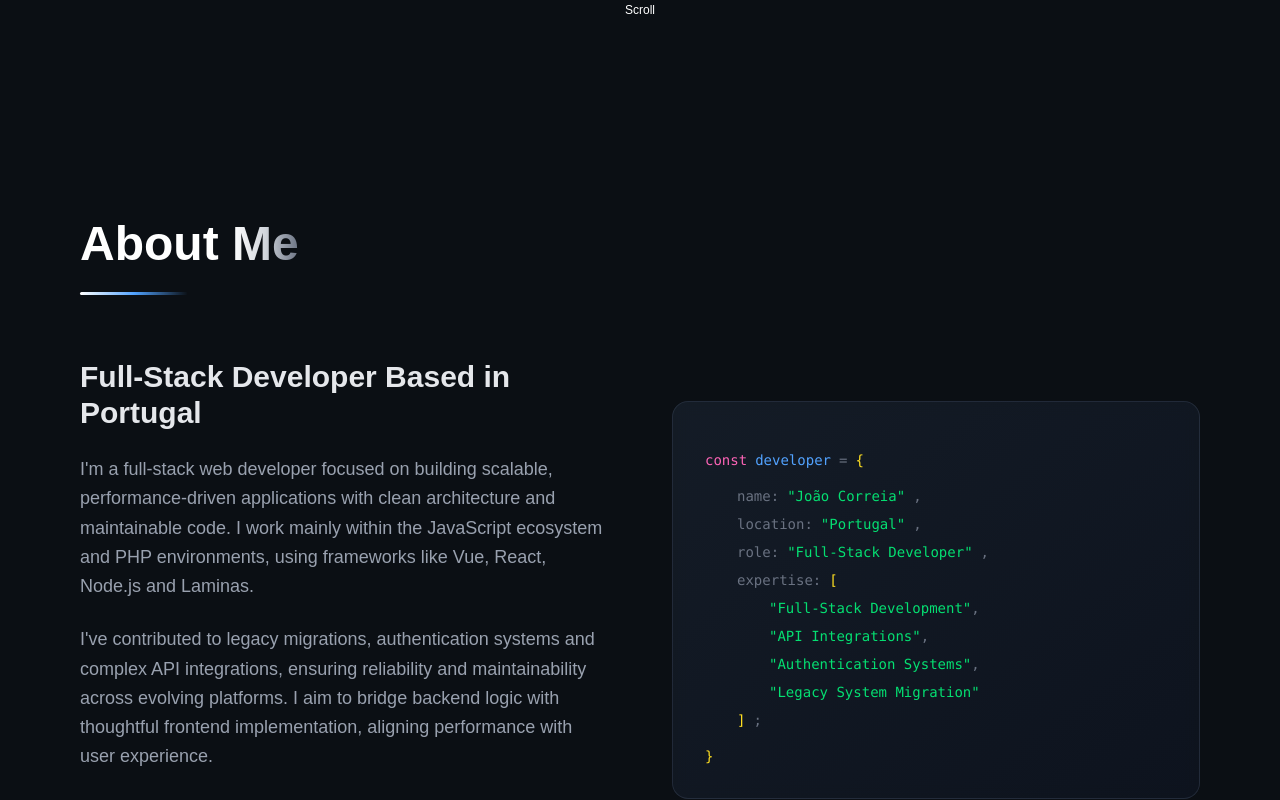
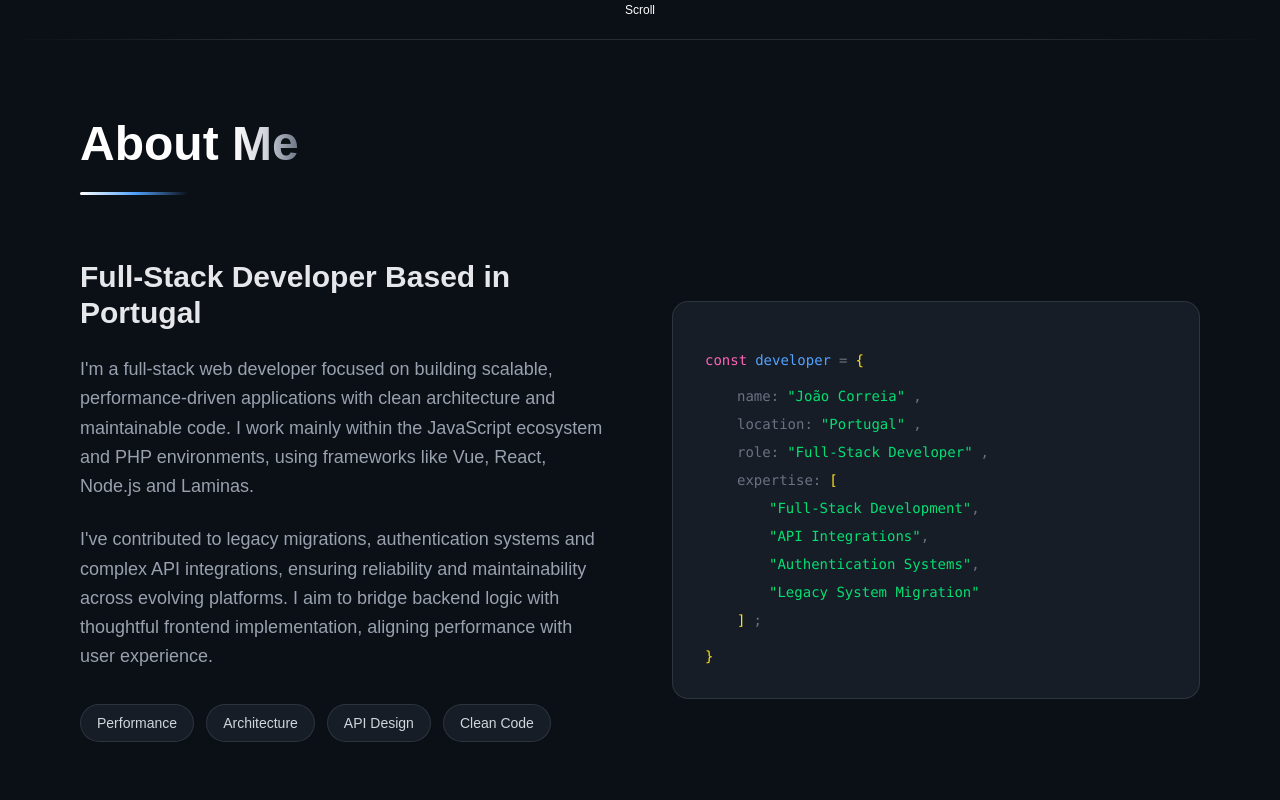
Before and after one commit to JoaoCorreia00/Portfolio, a Next.js app: page / in a window 1280 px wide. Shown: the part 760-1560 px from the top of the page. Built offline with nearby package versions, Linux system fonts and the light colour scheme.

Commit message:
Changed page structure and design to be more compact

```diff
--- a/app/components/ProjectCard.tsx
+++ b/app/components/ProjectCard.tsx
@@ -38,13 +38,13 @@ export default function ProjectCard({ project }: ProjectCardProps) {
   };
 
   return (
-    <div className="group relative bg-gradient-to-br from-gray-800/40 to-gray-900/60 rounded-2xl border border-gray-700/40 backdrop-blur-md overflow-hidden hover:border-gray-500/60 transition-all duration-500 hover:shadow-[0_0_40px_rgba(255,255,255,0.08)]">
+    <div className="group relative bg-[#161d27] rounded-2xl border border-white/10 overflow-hidden hover:border-white/20 transition-all duration-500">
       {/* Main Content Grid */}
       <div className={`flex flex-col ${isMobile ? 'lg:flex-row' : 'lg:flex-col'}`}>
 
         {/* Screenshot Section - Takes more space for mobile to show phone-like aspect */}
         <div className={`
-          relative overflow-hidden bg-gray-900/50
+          relative overflow-hidden bg-[#0a0e14]
           ${isMobile ? 'lg:w-1/2 lg:min-h-[610px]' : 'w-full h-64 lg:h-[320px]'}
         `}>
           <Image
--- a/app/globals.css
+++ b/app/globals.css
@@ -1,30 +1,59 @@
 @import "tailwindcss";
 
 :root {
-  --background: #0b0f14;
-  --foreground: #0b0f14;
+  --bg-deep: #080b10;
+  --bg-section: #0b0f16;
+
+  --bg-card: #12181f;
+  --bg-card-hover: #1a222d;
+
+  --accent: #3b82f6;
+  --accent-light: #60a5fa;
+
+  --text-primary: #f1f5f9;
+  --text-secondary: #94a3b8;
+  --text-muted: #64748b;
+
+  --border-subtle: rgba(255, 255, 255, 0.08);
+  --border-visible: rgba(255, 255, 255, 0.12);
 }
 
 body {
-  background: var(--background);
-  color: var(--foreground);
+  background: var(--bg-deep);
+  color: var(--text-primary);
   font-family: Arial, Helvetica, sans-serif;
   overflow-x: hidden;
 }
 
-/* Prevent layout shift and flickering with framer-motion animations */
+section {
+  position: relative;
+  background: var(--bg-section);
+}
+
+.section-boundary {
+  position: relative;
+}
+
+.section-boundary::after {
+  content: '';
+  position: absolute;
+  bottom: 0;
+  left: 0;
+  right: 0;
+  height: 1px;
+  background: linear-gradient(90deg,
+    transparent 0%,
+    var(--border-visible) 20%,
+    var(--border-visible) 80%,
+    transparent 100%
+  );
+}
+
 .motion-div, [class*="motion-"] {
   transform: translateZ(0);
   backface-visibility: hidden;
 }
 
-/* Ensure sections have proper stacking context */
-section {
-  position: relative;
-  transform: translateZ(0);
-}
-
-/* Typing cursor for the title animation */
 .typing-cursor {
   display: inline-block;
   width: 3px;
@@ -36,10 +65,9 @@ section {
   animation: blink 0.90s step-end infinite;
 }
 
-/* Spacing to replace cursor when typing is done - keeps text centered */
 .cursor-spacing {
   display: inline-block;
-  width: 7px; /* Matches cursor width (3px) + margin-left (4px) */
+  width: 7px;
   height: 0.85em;
   vertical-align: middle;
 }
@@ -48,3 +76,10 @@ section {
   0%, 100% { opacity: 1; }
   50%       { opacity: 0; }
 }
+
+.gradient-text {
+  background: linear-gradient(135deg, #f1f5f9 0%, #94a3b8 50%, #64748b 100%);
+  -webkit-background-clip: text;
+  -webkit-text-fill-color: transparent;
+  background-clip: text;
+}
--- a/app/sections/About.tsx
+++ b/app/sections/About.tsx
@@ -4,8 +4,8 @@ import { motion } from "framer-motion";
 
 export default function About() {
   return (
-    <section id="about" className="min-h-screen text-white px-8 md:px-20 py-45 relative overflow-hidden">
-      <div className="max-w-6xl mx-auto relative z-10">
+    <section id="about" className="text-white px-8 md:px-20 py-20 section-boundary">
+      <div className="max-w-7xl mx-auto">
         {/* Section Title with enhanced animation */}
         <motion.div
           className="mb-16"
@@ -51,7 +51,7 @@ export default function About() {
               {["Performance", "Architecture", "API Design", "Clean Code"].map((skill) => (
                 <span
                   key={skill}
-                  className="px-4 py-2 bg-white/10 border border-white/20 rounded-full text-sm text-gray-300 transition-all duration-300"
+                  className="px-4 py-2 bg-[#161d27] border border-white/10 rounded-full text-sm text-gray-300 transition-all duration-300 hover:bg-[#1c2532] hover:border-white/20"
                 >
                   {skill}
                 </span>
@@ -62,7 +62,7 @@ export default function About() {
           {/* Right Column - Visual Element */}
           <div className="relative">
             {/* Code card */}
-            <div className="relative bg-gradient-to-br from-gray-800/50 to-gray-900/50 rounded-2xl p-8 border border-gray-700/50 backdrop-blur-sm">
+            <div className="relative bg-[#161d27] rounded-2xl p-8 border border-white/10">
 
               {/* Code-style decorative content */}
               <div className="space-y-4 font-mono text-sm">
--- a/app/sections/Hero.tsx
+++ b/app/sections/Hero.tsx
@@ -11,7 +11,7 @@ interface HeroProps {
 
 export default function Hero({ typedText, isTypingDone, hasScrolled }: HeroProps) {
   return (
-    <section id="home" className="relative h-screen overflow-hidden">
+    <section id="home" className="relative h-screen overflow-hidden section-boundary">
       {/* Abstract Wave Grid background - fades in after loader */}
       <motion.div
         initial={{ opacity: 0 }}
--- a/app/sections/Projects.tsx
+++ b/app/sections/Projects.tsx
@@ -6,7 +6,7 @@ import ProjectCard from "../components/ProjectCard";
 
 export default function Projects() {
   return (
-    <section id="projects" className="min-h-screen text-white px-4 sm:px-6 md:px-12 lg:px-16 py-32">
+    <section id="projects" className="text-white px-4 sm:px-6 md:px-12 lg:px-16 py-20 section-boundary">
       <div className="max-w-7xl mx-auto">
         {/* Section Title */}
         <motion.div
--- a/app/sections/Skills.tsx
+++ b/app/sections/Skills.tsx
@@ -6,7 +6,7 @@ import { TECHNOLOGY_CATEGORIES } from "../lib/constants";
 
 export default function Skills() {
   return (
-    <section id="skills" className="min-h-screen text-white px-6 md:px-16 py-40">
+    <section id="skills" className="text-white px-6 md:px-16 py-20 section-boundary">
       <div className="max-w-7xl mx-auto">
         {/* Section Title */}
         <motion.div
@@ -50,13 +50,8 @@ export default function Skills() {
                 key={category.name}
                 className={`group relative bg-gradient-to-br ${colors.gradient} to-gray-900/40 rounded-2xl p-6 border ${colors.border} backdrop-blur-md hover:border-opacity-60 transition-all duration-500 hover:scale-[1.02] ${colors.glow} hover:shadow-lg`}
               >
-                {/* Subtle animated background pattern */}
-                <div className="absolute inset-0 rounded-2xl overflow-hidden">
-                  <div className="absolute inset-0 bg-[radial-gradient(circle_at_50%_0%,rgba(255,255,255,0.03),transparent_70%)] group-hover:bg-[radial-gradient(circle_at_50%_0%,rgba(255,255,255,0.08),transparent_70%)] transition-all duration-500" />
-                </div>
-
                 {/* Category Title */}
-                <h3 className="text-xl font-semibold mb-6 text-center text-gray-200 border-b border-gray-700/40 pb-3 relative">
+                <h3 className="text-xl font-semibold mb-6 text-center text-gray-200 border-b border-white/10 pb-3 relative">
                   <span className="relative">
                     {category.name}
                     <span className="absolute -bottom-3 left-1/2 -translate-x-1/2 h-[2px] w-0 bg-gradient-to-r from-transparent via-white/50 to-transparent group-hover:w-[60%] transition-all duration-300" />
@@ -69,7 +64,7 @@ export default function Skills() {
                     {category.technologies.map((tech) => (
                       <div
                         key={tech.name}
-                        className="group/tech flex flex-col items-center justify-center p-2 rounded-xl hover:bg-gray-700/30 transition-all duration-300 cursor-pointer"
+                        className="group/tech flex flex-col items-center justify-center p-2 rounded-xl hover:bg-[#1c2532] transition-all duration-300 cursor-pointer"
                       >
                         {/* Icon Container with Hover Effect */}
                         <div className="relative w-10 h-10 mb-2">
```
